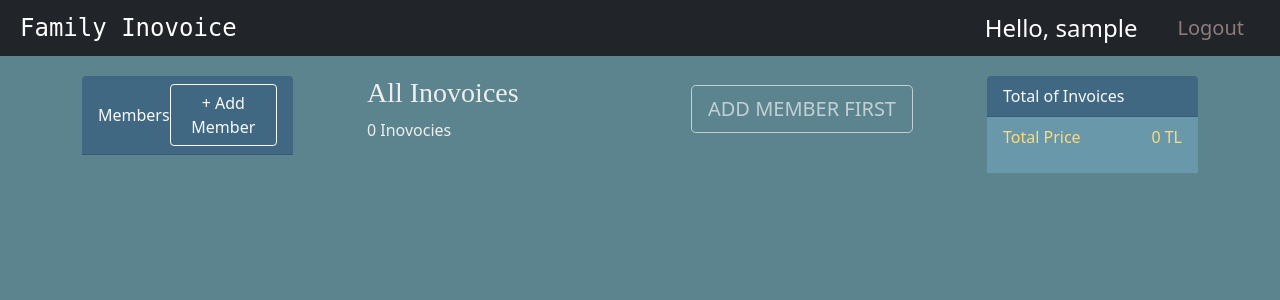
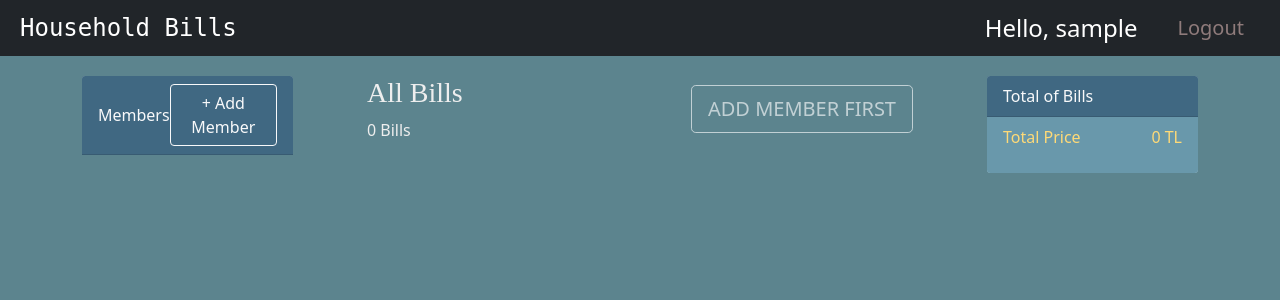
Before and after one commit to yunusemretoptanci/Household-Bills-Django, a Django app: page / in a window 1280 px wide. Shown: the top 300 px of the page. Run offline with Django 4.2, Linux system fonts and the light colour scheme; the visitor is signed in with stand-in values (Sample User, id 1); data that the repository does not hold is empty.

Commit message:
Household Bills

```diff
--- a/base/templates/base/home.html
+++ b/base/templates/base/home.html
@@ -3,7 +3,7 @@
 {% block content %}
 <nav style="color: white;" class="navbar navbar-dark bg-dark">
     <div style="padding:0 20px;" class="container-fluid">
-      <h1 style="margin:0; font-family: 'Source Code Pro', monospace; font-size:1.5rem">Family Inovoice</h1>
+      <h1 style="margin:0; font-family: 'Source Code Pro', monospace; font-size:1.5rem">Household Bills</h1>
       <div style="display:flex; align-items:center; justify-content:center; gap:40px;" class="nav-content">
        <p style="margin:0; font-size: 1.5rem;">Hello, {{request.user.username}}</p>
         <a style="color:rgb(143, 123, 123) ;" class="navbar-brand" href="{% url 'logout' %}">Logout</a>
@@ -26,7 +26,7 @@
                 <ul class="list-group list-group-flush member-info-list">
                     {% for member in members %}
                     <li class="member-list list-group-item"><p>{{member.name}}</p>
-                        <div class="member-inovoices-count">Has <span style="color:#FFDA77 ;">{{member.inovoice_set.all.count}}</span> Inovoice</div>
+                        <div class="member-inovoices-count">Has <span style="color:#FFDA77 ;">{{member.inovoice_set.all.count}}</span> Bills</div>
                     </li>
                     {% endfor %}
                   </ul>
@@ -38,12 +38,12 @@
       <div class="col-6 ">
         <div style="margin-bottom:10px ;" class="all-inovoices-head">
             <div style="color: #EEEEEE;" class="inovoices-head-count">
-                <h3 style="font-family: 'Source Code Pro'; font-weight:500;">All Inovoices</h3>
-                <p style="margin: 0;">{{inovoices.count}} Inovocies </p>
+                <h3 style="font-family: 'Source Code Pro'; font-weight:500;">All Bills</h3>
+                <p style="margin: 0;">{{inovoices.count}} Bills </p>
             </div>
 
             {% if members %}
-            <button type="button" data-bs-toggle="modal" data-bs-target="#createInovoiceModal" class="btn btn-lg btn-outline-light">+ Create Inovoice</button>
+            <button type="button" data-bs-toggle="modal" data-bs-target="#createInovoiceModal" class="btn btn-lg btn-outline-light">+ Create Bills</button>
             {% else %}
             <button type="button" disabled data-bs-toggle="modal" data-bs-target="#createInovoiceModal" class="btn btn-lg btn-outline-light">ADD MEMBER FIRST</button>
             {% endif %}
@@ -76,7 +76,7 @@
       <div class="col">
         <div class="sum-container">
             <div class="card text-light bg-light mb-3" style="max-width: 18rem;">
-                <div class="card-header member-info-head">Total of Invoices</div>
+                <div class="card-header member-info-head">Total of Bills</div>
                 <ul class="list-group list-group-flush member-info-list">
                     {% for member in members %}
                     <li class="member-list list-group-item"><p>{{member.name}}</p>
@@ -143,7 +143,7 @@
             </div>
 
             <div class="input-group mb-3">
-              <label class="input-group-text" for="inputGroupSelect01">Options</label>
+              <label class="input-group-text" for="inputGroupSelect01">Owner</label>
               <select name="owner" class="form-select" id="inputGroupSelect01">
                 <option selected>Choose...</option>
                 {% for member in members %}
--- a/base/templates/base/login_register.html
+++ b/base/templates/base/login_register.html
@@ -6,7 +6,7 @@
 <div class="login-wrapper">
 <div class="container login-container">
     <div class="welcome-head">
-        <h1>Welcome to Family Inovoice!</h1>
+        <h1>Welcome to Household Bills!</h1>
         </div>
     <div class="row login-register-container-row">
         <div class="col-md-6 login-form-1">
--- a/inovoice/settings.py
+++ b/inovoice/settings.py
@@ -25,7 +25,7 @@ SECRET_KEY = 'django-insecure-70m1*!y1)+@1g*q_1o(vjcquz6o1z)1ml4j4%1zoc(h-)u3=a*
 # SECURITY WARNING: don't run with debug turned on in production!
 DEBUG = True
 
-ALLOWED_HOSTS = []
+ALLOWED_HOSTS = ['127.0.0.1',]
 
 
 # Application definition
@@ -42,6 +42,7 @@ INSTALLED_APPS = [
 
 MIDDLEWARE = [
     'django.middleware.security.SecurityMiddleware',
+    'whitenoise.middleware.WhiteNoiseMiddleware',
     'django.contrib.sessions.middleware.SessionMiddleware',
     'django.middleware.common.CommonMiddleware',
     'django.middleware.csrf.CsrfViewMiddleware',
@@ -123,6 +124,7 @@ STATICFILES_DIRS=[
     BASE_DIR / 'static'
 ]
 
+
 # Default primary key field type
 # https://docs.djangoproject.com/en/4.1/ref/settings/#default-auto-field
 
--- a/inovoice/urls.py
+++ b/inovoice/urls.py
@@ -1,7 +1,11 @@
 from django.contrib import admin
 from django.urls import path, include
+from django.conf.urls.static import static
+from django.conf import settings
 
 urlpatterns = [
     path('admin/', admin.site.urls),
     path('', include('base.urls')),
+
+
 ]
--- a/templates/main.html
+++ b/templates/main.html
@@ -5,7 +5,7 @@
     <meta charset="UTF-8">
     <meta http-equiv="X-UA-Compatible" content="IE=edge">
     <meta name="viewport" content="width=device-width, initial-scale=1.0">
-    <title>Family Inovoice</title>
+    <title>Household Bills</title>
     <link href="https://cdn.jsdelivr.net/npm/bootstrap@5.0.2/dist/css/bootstrap.min.css" rel="stylesheet" integrity="sha384-EVSTQN3/azprG1Anm3QDgpJLIm9Nao0Yz1ztcQTwFspd3yD65VohhpuuCOmLASjC" crossorigin="anonymous">
     <link rel="stylesheet" href="{% static 'styles/style.css' %}">
 <script src="https://cdn.jsdelivr.net/npm/bootstrap@5.0.2/dist/js/bootstrap.bundle.min.js" integrity="sha384-MrcW6ZMFYlzcLA8Nl+NtUVF0sA7MsXsP1UyJoMp4YLEuNSfAP+JcXn/tWtIaxVXM" crossorigin="anonymous"></script>
```
Also changed, not shown: 1 other file.
